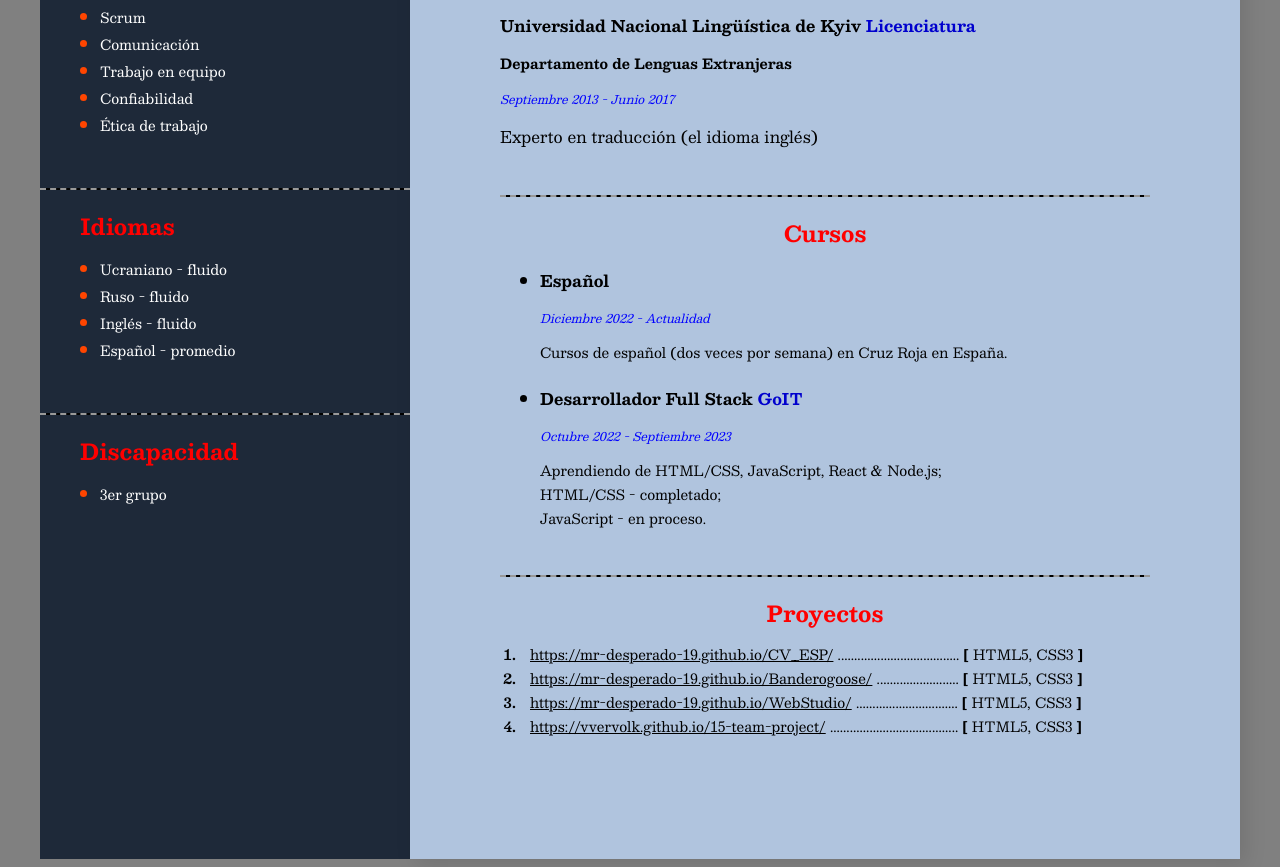
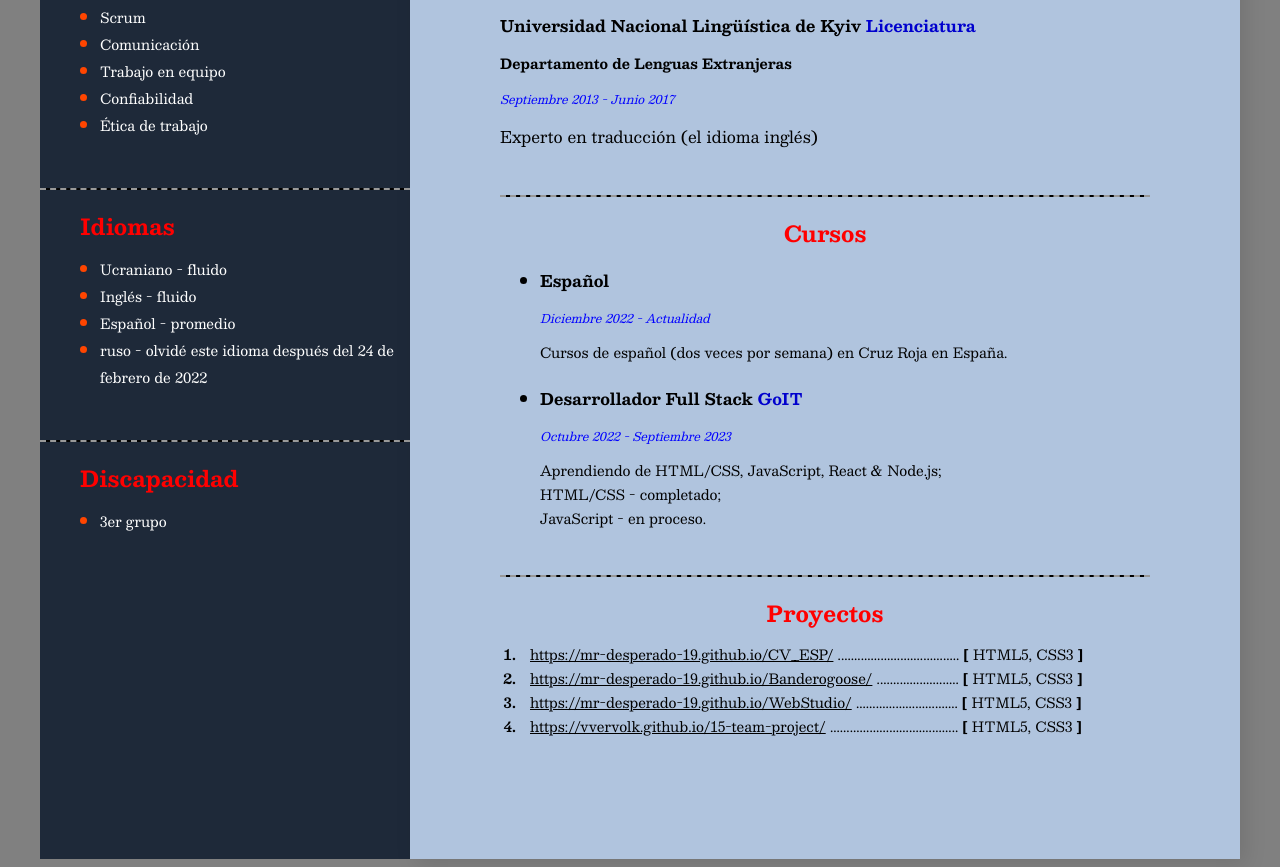
Before and after one commit to Mr-Desperado-19/CV_ESP, a plain HTML site: page index.html in a window 1280 px wide. Shown: the part 1030-1897 px from the top of the page. Drawn offline with nearby package versions, Linux system fonts and the light colour scheme.

Commit message:
add new info

```diff
--- a/index.html
+++ b/index.html
@@ -238,9 +238,9 @@
             <h3 class="sidebar-title">Idiomas</h3>
             <ul class="languages-list">
                 <li class="languages-item"> <span class="languages-text">Ucraniano - fluido</span></li>
-                <li class="languages-item"> <span class="languages-text">Ruso - fluido</span></li>
                 <li class="languages-item"> <span class="languages-text">Inglés - fluido</span></li>
                 <li class="languages-item"> <span class="languages-text">Español - promedio</span></li>
+                <li class="languages-item"> <span class="languages-text">ruso - olvidé este idioma después del 24 de febrero de 2022</span></li>
             </ul>
         </div>
 
```
